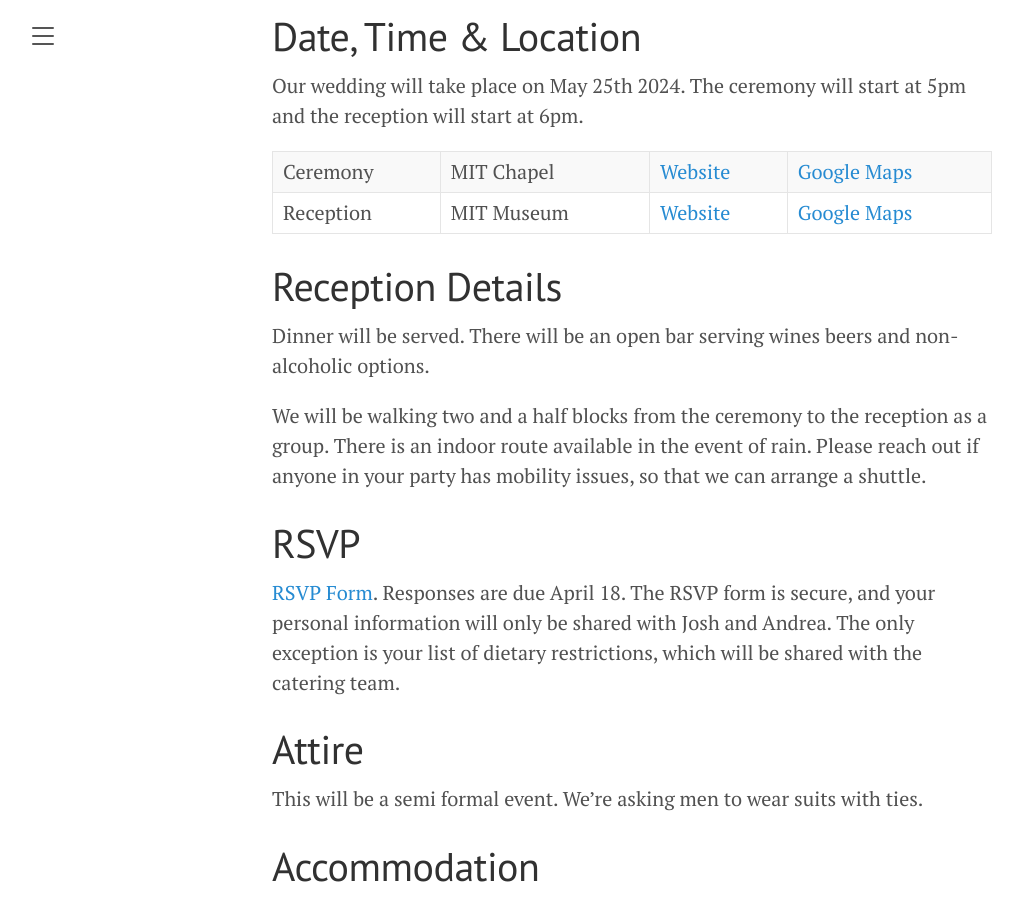
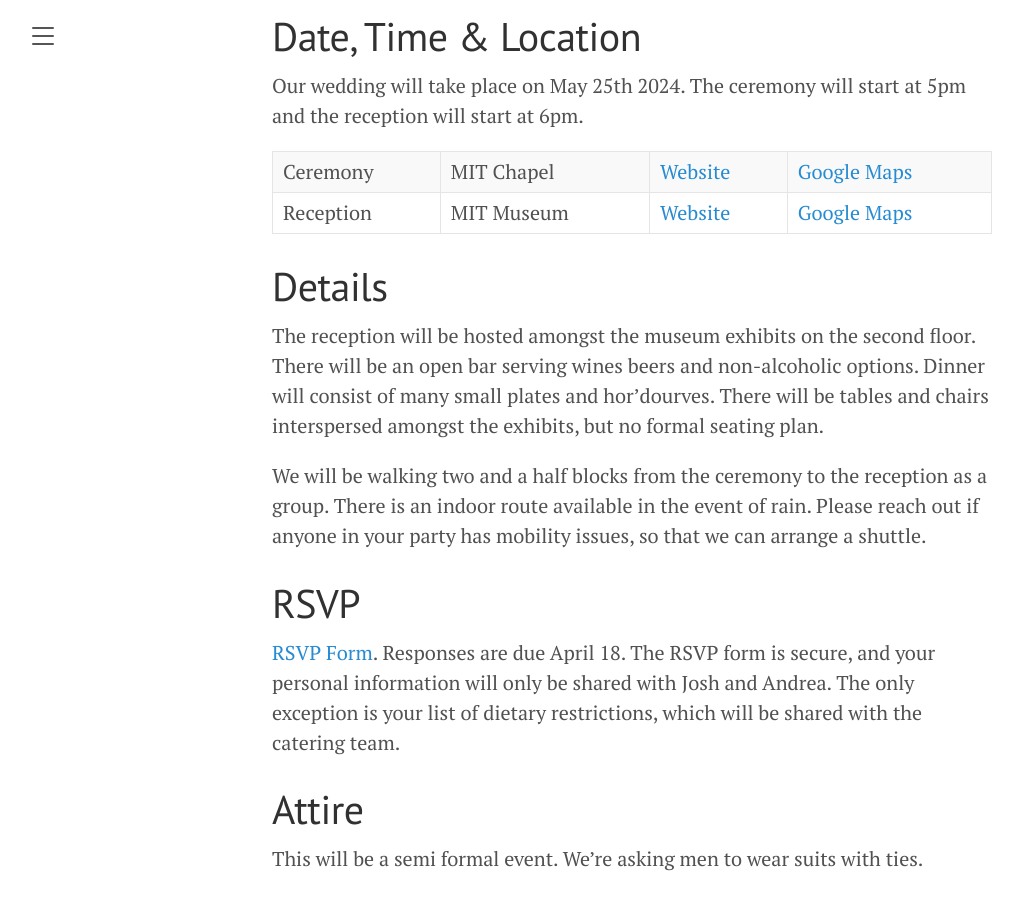
Before and after one commit to JoshBradshaw/andreajosh.github.io, a Jekyll site: the page built from _posts/2023-12-30-overview.md, in a window 1280 px wide and 900 px high, scrolled down 488 px. Shown: the whole window, without its empty margins (8-1031 px from the left). Built offline with Jekyll 4.4.1, drawn with Linux system fonts in a browser that asks for light colours; grey boxes are pictures that could not be loaded.

Commit message:
Update 2023-12-30-overview.md

```diff
--- a/_posts/2023-12-30-overview.md
+++ b/_posts/2023-12-30-overview.md
@@ -12,9 +12,9 @@ Our wedding will take place on May 25th 2024. The ceremony will start at 5pm and
 Ceremony | MIT Chapel | [Website](https://studentlife.mit.edu/cac/event-services-spaces/event-spaces/mit-chapel) | [Google Maps](https://maps.app.goo.gl/xRdoz4kD7amgpMMJ8)
 Reception | MIT Museum | [Website](https://mitmuseum.mit.edu/) | [Google Maps](https://maps.app.goo.gl/asSMSx7WSqyuaUDC9)
 
-# Reception Details
+# Details
 
-Dinner will be served. There will be an open bar serving wines beers and non-alcoholic options.
+The reception will be hosted amongst the museum exhibits on the second floor. There will be an open bar serving wines beers and non-alcoholic options. Dinner will consist of many small plates and hor'dourves. There will be tables and chairs interspersed amongst the exhibits, but no formal seating plan.
 
 We will be walking two and a half blocks from the ceremony to the reception as a group. There is an indoor route available in the event of rain. Please reach out if anyone in your party has mobility issues, so that we can arrange a shuttle.
 
```
